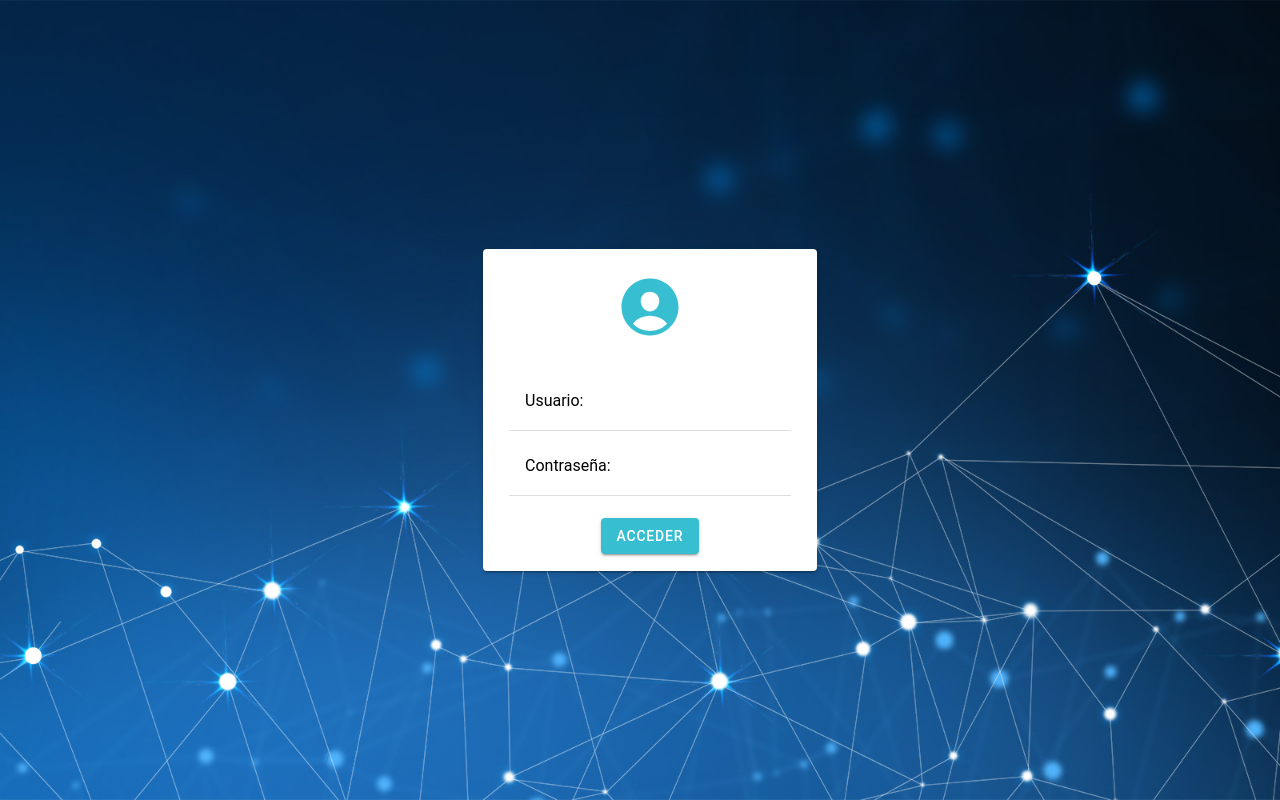
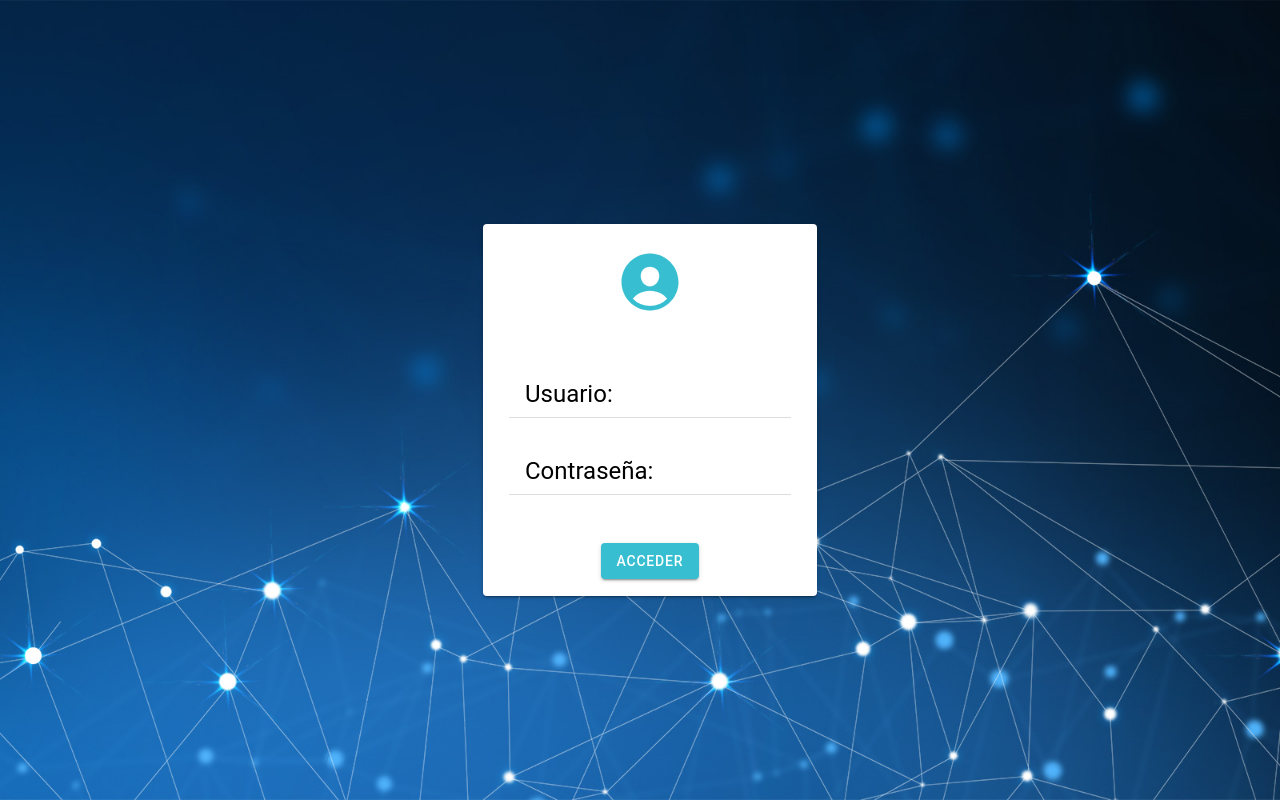
Before and after one commit to juanluss31/SSMA_Project_Frontend, a React (Create React App) app: page /page/Login in a window 1280 px wide. Built offline with nearby package versions, Linux system fonts and the light colour scheme.

Commit message:
Creado el componente de card completo, falta submit

```diff
--- a/src/components/card/Card.scss
+++ b/src/components/card/Card.scss
@@ -18,3 +18,13 @@
     width: 80%;
     background-color: #FFFFFF;
 }
+
+.label-stacked.sc-ion-label-md-h,
+.label-floating.sc-ion-label-md-h {
+    font-size: x-large;
+}
+
+.submitButton {
+    color: #FFFFFF;
+    margin-top: 30px;
+}
--- a/src/components/card/Card.tsx
+++ b/src/components/card/Card.tsx
@@ -33,18 +33,18 @@ const Card: React.FC = () => {
                         <IonCol>
                             <IonList>
                                 <IonItem>
-                                    <IonLabel position="floating">Usuario:</IonLabel>
-                                    <IonInput value={username} placeholder="Introduzca su usuario" onIonChange={(e) => setUsername(e.detail.value!)} clearInput required pattern="text" />
+                                    <IonLabel position="floating" className="textLabel">Usuario:</IonLabel>
+                                    <IonInput value={username} placeholder="Introduzca su usuario" onIonChange={(e) => setUsername(e.detail.value!)} clearInput type="text" />
                                 </IonItem>
                                 <IonItem>
-                                <IonLabel position="floating">Contraseña:</IonLabel>
-                                    <IonInput value={password} placeholder="Introduzca su contraseña" onIonChange={(e) => setPassword(e.detail.value!)} clearInput required pattern="text" />
+                                    <IonLabel position="floating" className="textLabel">Contraseña:</IonLabel>
+                                    <IonInput value={password} placeholder="Introduzca su contraseña" onIonChange={(e) => setPassword(e.detail.value!)} clearInput type="password" />
                                 </IonItem>
                             </IonList>
                         </IonCol>
                     </IonRow>
                 </IonGrid>
-                <IonButton style={{color: "#FFFFFF"}}>Acceder</IonButton>
+                <IonButton className="submitButton">Acceder</IonButton>
             </IonCardContent>
         </IonCard>
     )
```
